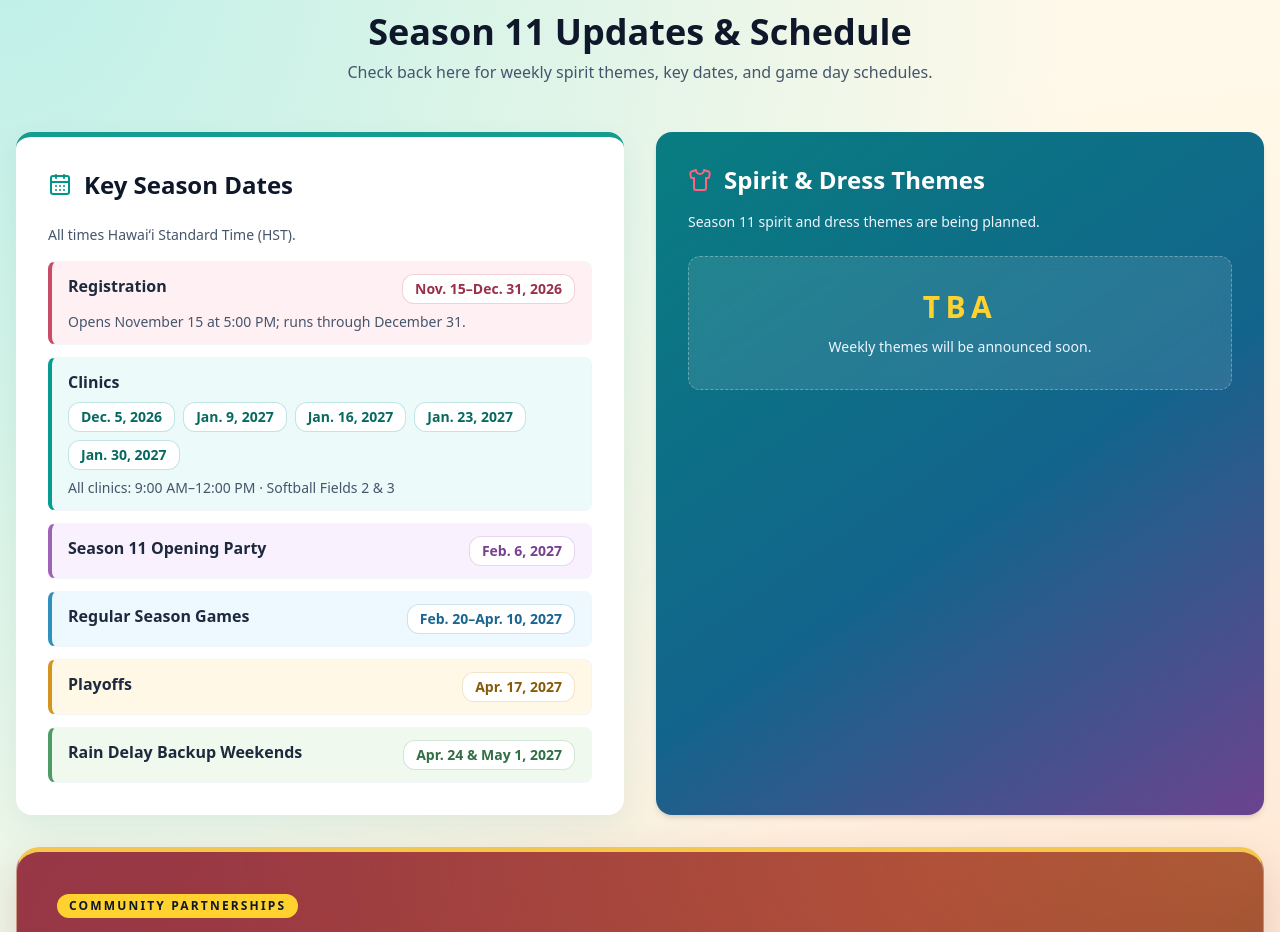
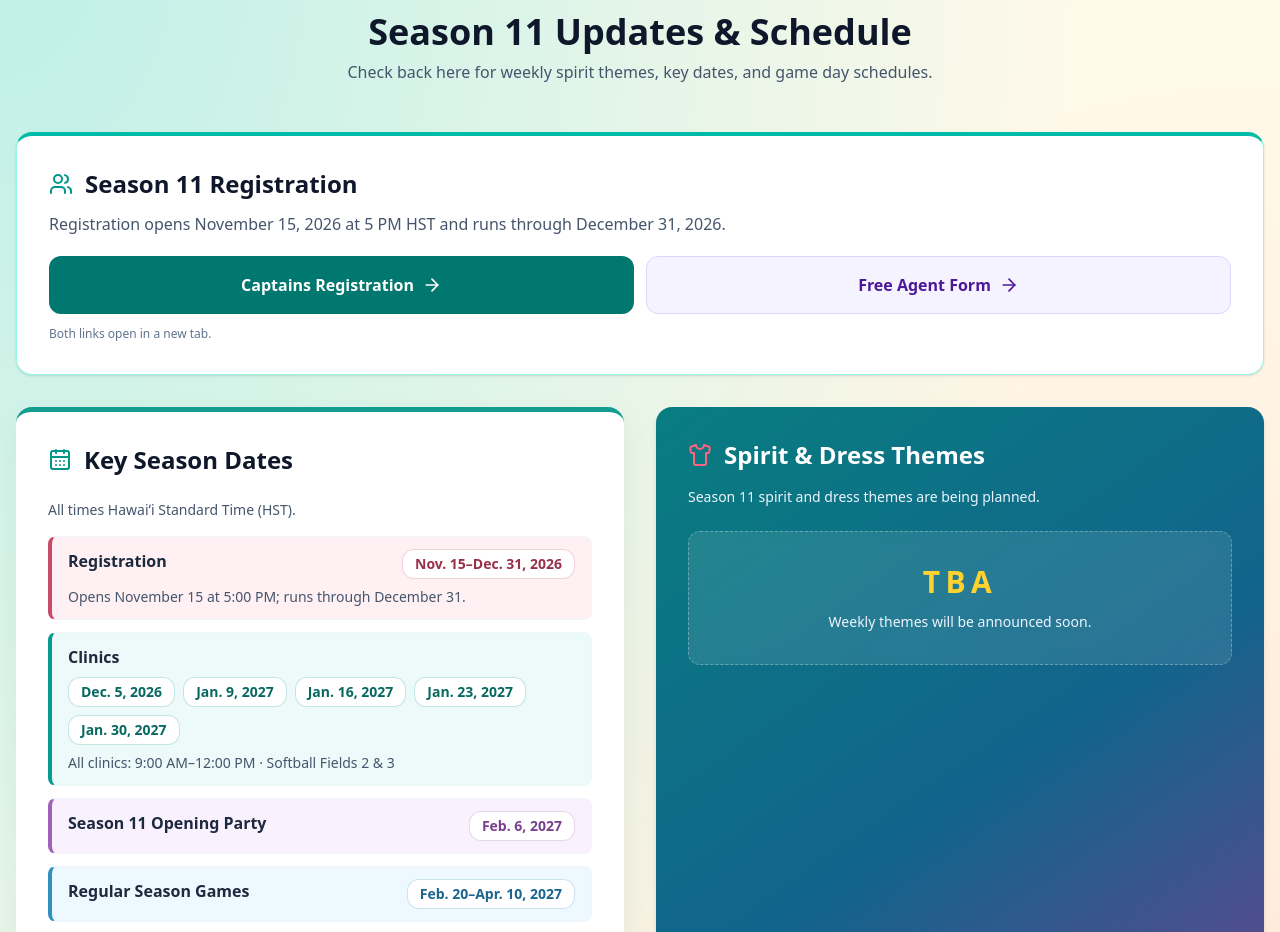
Before and after one commit to AObchildress/hawaii-gay-kickball, a React (Vite) app: page / in a window 1280 px wide. Shown: the part 3560-4492 px from the top of the page. Built offline with nearby package versions, Linux system fonts and the light colour scheme; no server answers.

Commit message:
Add Season 11 captains registration and free agent links

```diff
--- a/src/KickballDraft.tsx
+++ b/src/KickballDraft.tsx
@@ -503,6 +503,16 @@ export default function HawaiiGayKickballShell() {
             <h2 className="text-3xl md:text-4xl font-extrabold text-slate-900">Season 11 Updates & Schedule</h2>
             <p className="text-slate-600 mt-2">Check back here for weekly spirit themes, key dates, and game day schedules.</p>
           </div>
+
+          <section aria-labelledby="season-11-registration-title" className="mb-8 rounded-2xl border border-teal-200 border-t-4 border-t-teal-500 bg-white p-6 shadow-sm md:p-8">
+            <h3 id="season-11-registration-title" className="flex items-center gap-3 text-2xl font-bold text-slate-900"><Users className="h-6 w-6 text-teal-600" aria-hidden="true" /> Season 11 Registration</h3>
+            <p className="mt-3 text-slate-600">Registration opens November 15, 2026 at 5 PM HST and runs through December 31, 2026.</p>
+            <div className="mt-5 grid gap-3 sm:grid-cols-2">
+              <a href="https://teamsideline.com/sites/aikaneohana/program/122491/Hawaii-Gay-Kickball-Season-11" target="_blank" rel="noopener noreferrer" className="flex items-center justify-center gap-2 rounded-xl bg-teal-700 px-5 py-4 font-bold text-white transition hover:bg-teal-800 focus-visible:outline-2 focus-visible:outline-offset-4 focus-visible:outline-teal-700">Captains Registration <ArrowRight className="h-5 w-5" aria-hidden="true" /></a>
+              <a href="https://forms.gle/ukNa2nyNZyF4WhXT7" target="_blank" rel="noopener noreferrer" className="flex items-center justify-center gap-2 rounded-xl border border-violet-200 bg-violet-50 px-5 py-4 font-bold text-violet-900 transition hover:bg-violet-100 focus-visible:outline-2 focus-visible:outline-offset-4 focus-visible:outline-violet-700">Free Agent Form <ArrowRight className="h-5 w-5" aria-hidden="true" /></a>
+            </div>
+            <p className="mt-3 text-xs text-slate-500">Both links open in a new tab.</p>
+          </section>
 
           <div className="grid md:grid-cols-2 gap-8">
             {/* Key Season Dates */}
```
